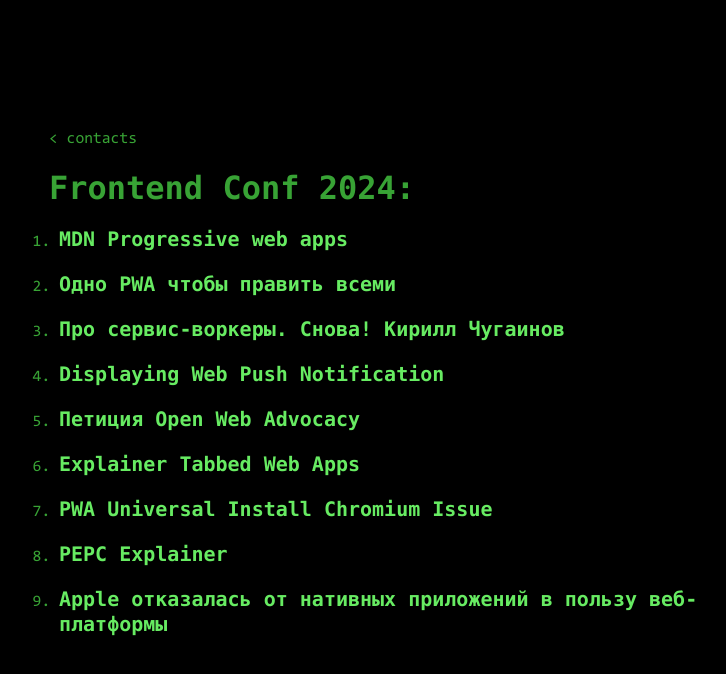
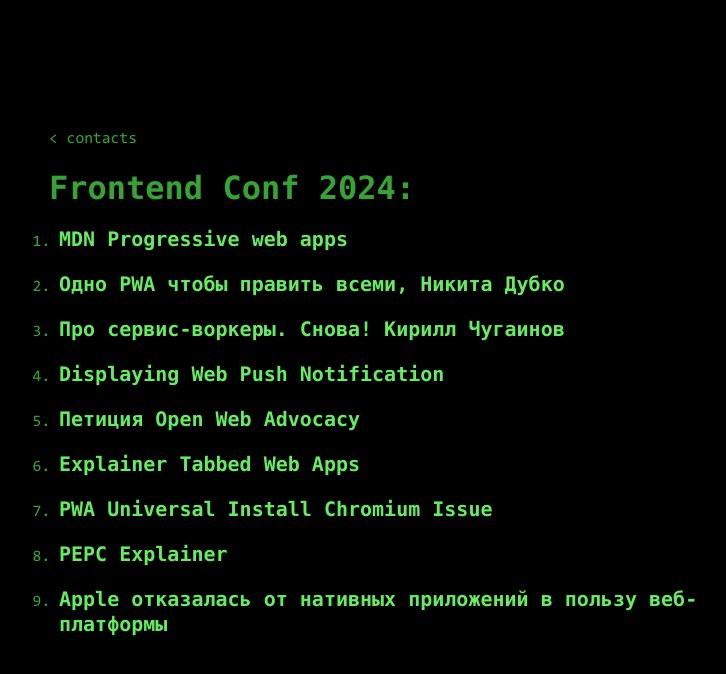
Before and after one commit to DanTrofimov/about, a plain HTML site: page pages/links.html in a window 1280 px wide. Shown: the whole page, without its empty margins (266-992 px from the left). Drawn offline with Linux system fonts and the light colour scheme.

Commit message:
update links

```diff
--- a/pages/links.html
+++ b/pages/links.html
@@ -26,7 +26,7 @@
         <h1>Frontend Conf 2024:</h1>
         <ol class="list-of-links">
             <li><a class="link" rel="noopener" target="_blank" href="https://developer.mozilla.org/en-US/docs/Web/Progressive_web_apps/Guides/What_is_a_progressive_web_app">MDN Progressive web apps</a></li>
-            <li><a class="link" rel="noopener" target="_blank" href="https://www.youtube.com/watch?v=VoLhQS-hKOU">Одно PWA чтобы править всеми</a></li>
+            <li><a class="link" rel="noopener" target="_blank" href="https://www.youtube.com/watch?v=VoLhQS-hKOU">Одно PWA чтобы править всеми, Никита Дубко</a></li>
             <li><a class="link" rel="noopener" target="_blank" href="https://www.youtube.com/watch?v=E5x9v3LFO5Q">Про сервис-воркеры. Снова! Кирилл Чугаинов</a></li>
             <li><a class="link" rel="noopener" target="_blank" href="https://web.dev/articles/push-notifications-display-a-notification">Displaying Web Push Notification</a></li>
             <li><a class="link" rel="noopener" target="_blank" href="https://web.dev/articles/push-notifications-display-a-notification">Петиция Open Web Advocacy</a></li>
```
